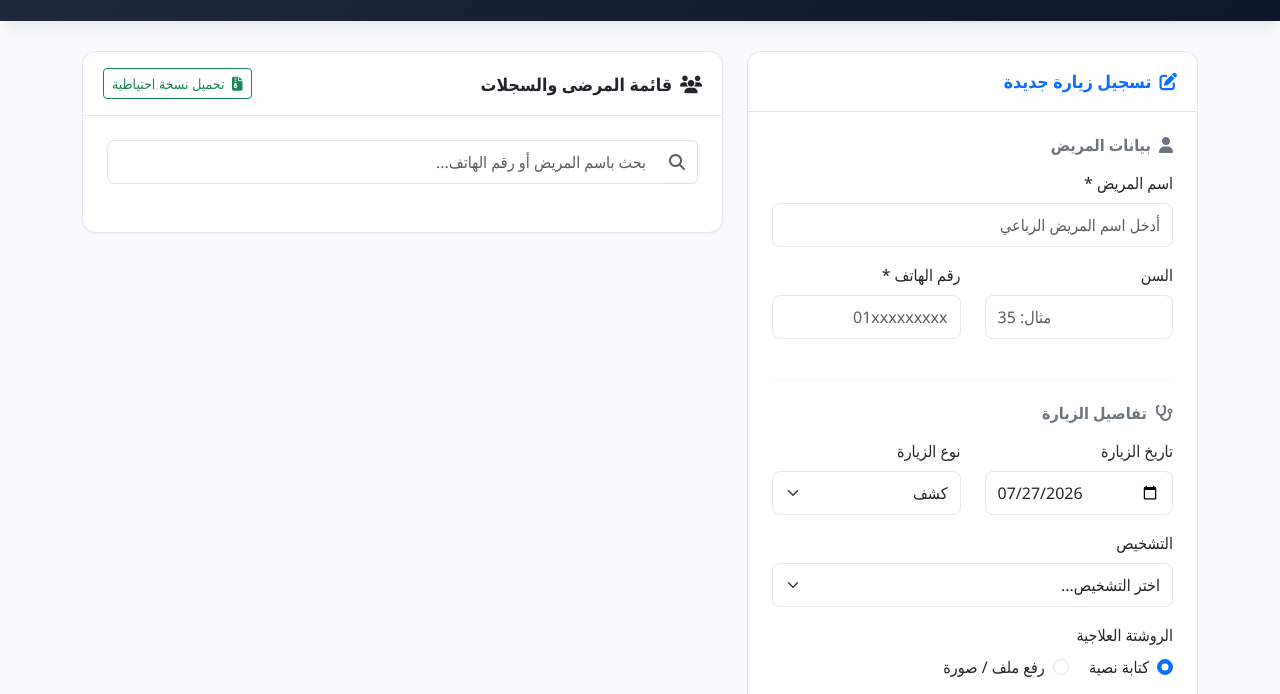
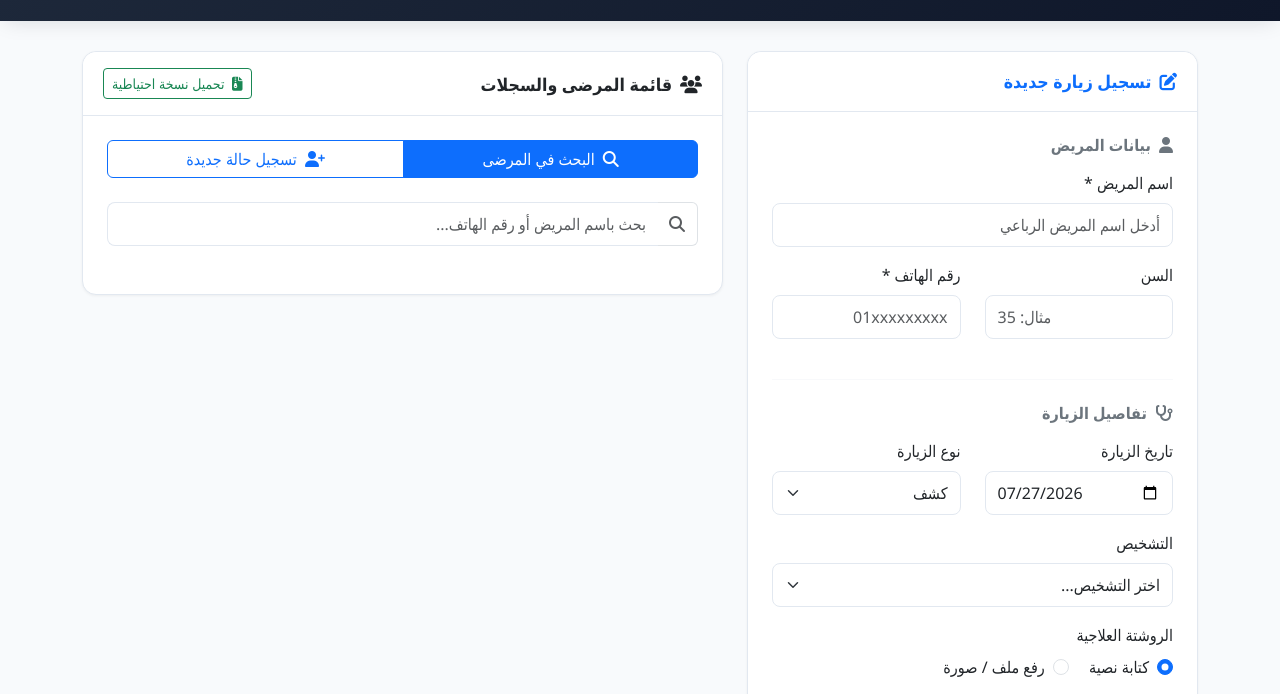
Before and after one commit to aliedu1122-star/clinic-app, a website: page public/index.html in a window 1280 px wide. Shown: the part 97-791 px from the top of the page. Drawn offline with nearby package versions, Linux system fonts and the light colour scheme; no server answers.

Commit message:
Update index.html

```diff
--- a/public/index.html
+++ b/public/index.html
@@ -223,11 +223,23 @@
                         </a>
                     </div>
                     <div class="card-body p-4">
-                        <div class="input-group mb-4">
+                        <!-- خيارا العرض: تسجيل حالة جديدة أم البحث -->
+                        <div class="btn-group w-100 mb-4" role="group">
+                            <button type="button" class="btn btn-outline-primary active" id="btnModeSearch" onclick="switchViewMode('search')">
+                                <i class="fa-solid fa-magnifying-glass me-1"></i> البحث في المرضى
+                            </button>
+                            <button type="button" class="btn btn-outline-primary" id="btnModeNew" onclick="switchViewMode('new')">
+                                <i class="fa-solid fa-user-plus me-1"></i> تسجيل حالة جديدة
+                            </button>
+                        </div>
+
+                        <!-- شريط البحث يُعرض فقط عند تفعيل خيار البحث -->
+                        <div class="input-group mb-4" id="searchContainer">
                             <span class="input-group-text bg-white border-end-0"><i class="fa-solid fa-magnifying-glass text-muted"></i></span>
                             <input type="text" class="form-control border-start-0" id="searchInput" placeholder="بحث باسم المريض أو رقم الهاتف..." onkeyup="searchPatients()">
                         </div>
 
+                        <!-- الأكوردين لعرض قائمة المرضى -->
                         <div id="patientsAccordion" class="accordion"></div>
                     </div>
                 </div>
@@ -236,10 +248,31 @@
     </div>
 
     <script>
+        let searchTimeout = null;
+
         document.addEventListener('DOMContentLoaded', () => {
             loadPatients();
             document.getElementById('visitDate').valueAsDate = new Date();
         });
+
+        function switchViewMode(mode) {
+            const searchContainer = document.getElementById('searchContainer');
+            const btnSearch = document.getElementById('btnModeSearch');
+            const btnNew = document.getElementById('btnModeNew');
+
+            if (mode === 'new') {
+                btnNew.classList.add('active');
+                btnSearch.classList.remove('active');
+                searchContainer.classList.add('d-none');
+                resetForm();
+                document.getElementById('name').focus();
+            } else {
+                btnSearch.classList.add('active');
+                btnNew.classList.remove('active');
+                searchContainer.classList.remove('d-none');
+                loadPatients(document.getElementById('searchInput').value);
+            }
+        }
 
         function escapeHTML(str) {
             if (!str) return '';
@@ -420,8 +453,11 @@
         }
 
         function searchPatients() {
-            const query = document.getElementById('searchInput').value;
-            loadPatients(query);
+            clearTimeout(searchTimeout);
+            searchTimeout = setTimeout(() => {
+                const query = document.getElementById('searchInput').value;
+                loadPatients(query);
+            }, 300);
         }
 
         function resetForm() {
```
